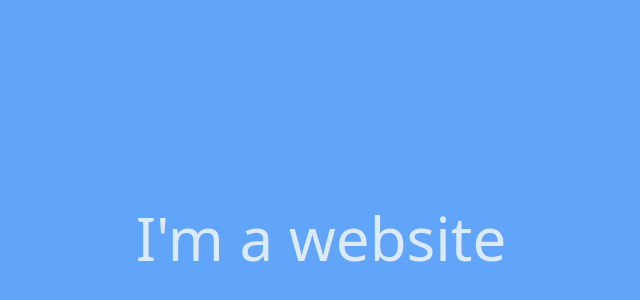
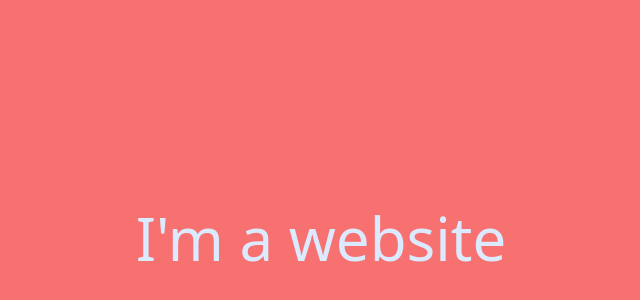
Before and after one commit to plaxamana/tailwindsite, a website built with Parcel: page src/index.html in a window 1280 px wide. Shown: the part 162-462 px from the top of the page, without its empty margins (319-959 px from the left). Built offline with nearby package versions, Linux system fonts and the light colour scheme.

Commit message:
changed to red

```diff
--- a/src/index.html
+++ b/src/index.html
@@ -5,7 +5,7 @@
     <meta name="viewport" content="width=device-width, initial-scale=1.0">
     <title>Beginner Tailwind</title>
 </head>
-<body class="flex items-center justify-center text-6xl bg-blue-400 text-blue-100 min-h-screen">
+<body class="flex items-center justify-center text-6xl bg-red-400 text-blue-100 min-h-screen">
     <p>I'm a website</p>
     <script src="index.js"></script>
 </body>
```
